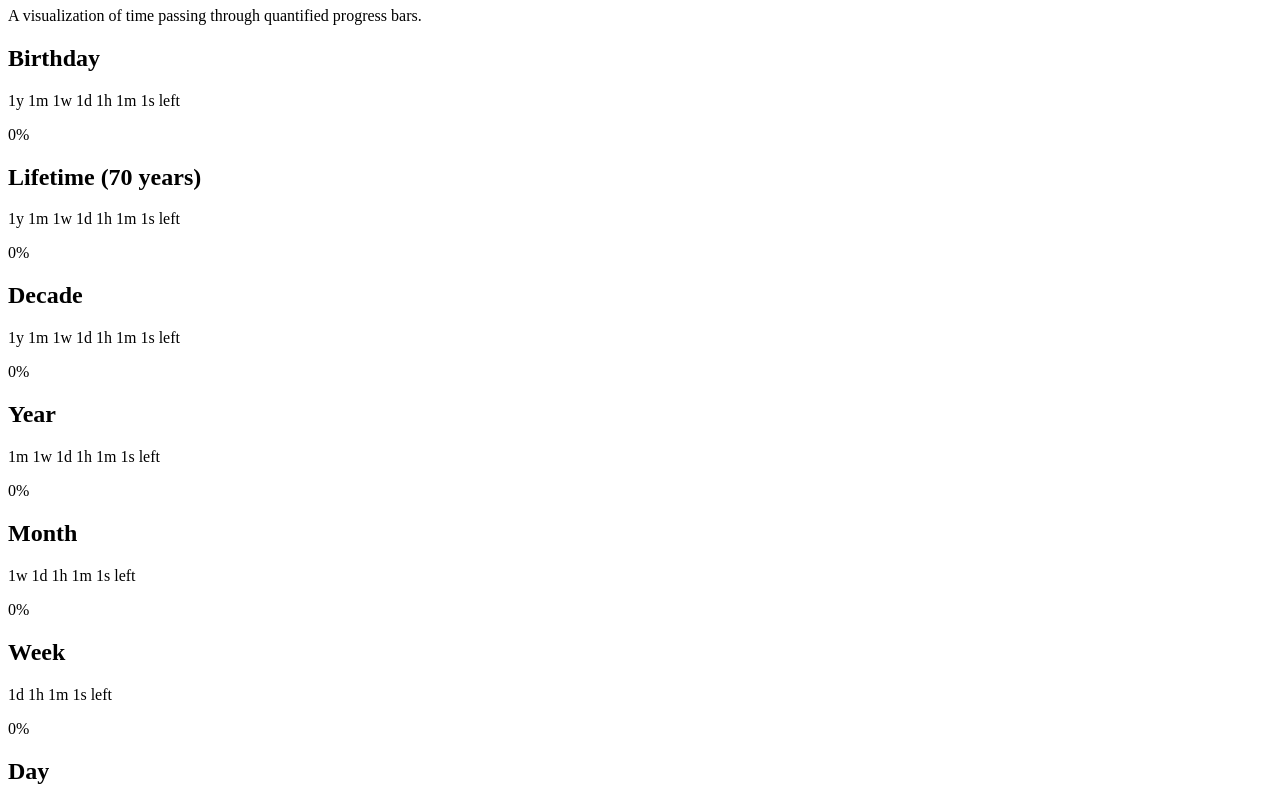
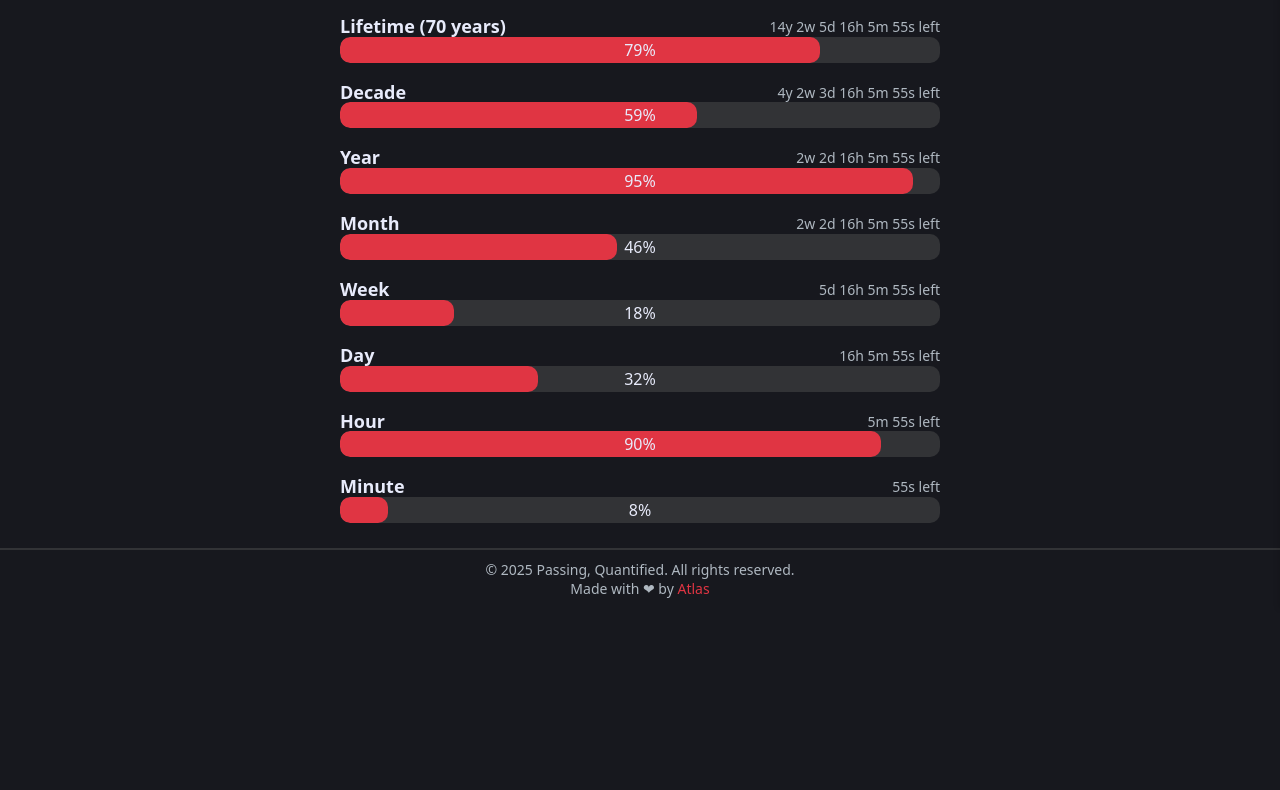
Before and after one commit to Atlas7005/passingQuantified, a plain HTML site: page index.html in a window 1280 px wide. Shown: the part 191-981 px from the top of the page. After the commit the page ends 800 px from the top, so only its background shows below. Drawn offline with Linux system fonts and the light colour scheme; the site is published under a folder, as on GitHub Pages, so addresses that start at the root find nothing.

Commit message:
Fix resource paths in index.html for correct loading

```diff
--- a/index.html
+++ b/index.html
@@ -6,10 +6,10 @@
 		<title>Passing, Quantified</title>
 
 		<link rel="stylesheet" href="https://cdnjs.cloudflare.com/ajax/libs/font-awesome/7.0.1/css/all.min.css" integrity="sha512-2SwdPD6INVrV/lHTZbO2nodKhrnDdJK9/kg2XD1r9uGqPo1cUbujc+IYdlYdEErWNu69gVcYgdxlmVmzTWnetw==" crossorigin="anonymous" referrerpolicy="no-referrer" />
-		<link rel="stylesheet" href="/css/global.css" />
-		<link rel="stylesheet" href="/css/index.css" />
+		<link rel="stylesheet" href="css/global.css" />
+		<link rel="stylesheet" href="css/index.css" />
 
-		<script type="module" src="/js/index.js"></script>
+		<script type="module" src="js/index.js"></script>
 	</head>
 	<body>
 		<button id="toggleSettings" aria-label="Toggle Settings"><i class="fas fa-cog"></i></button>
```
